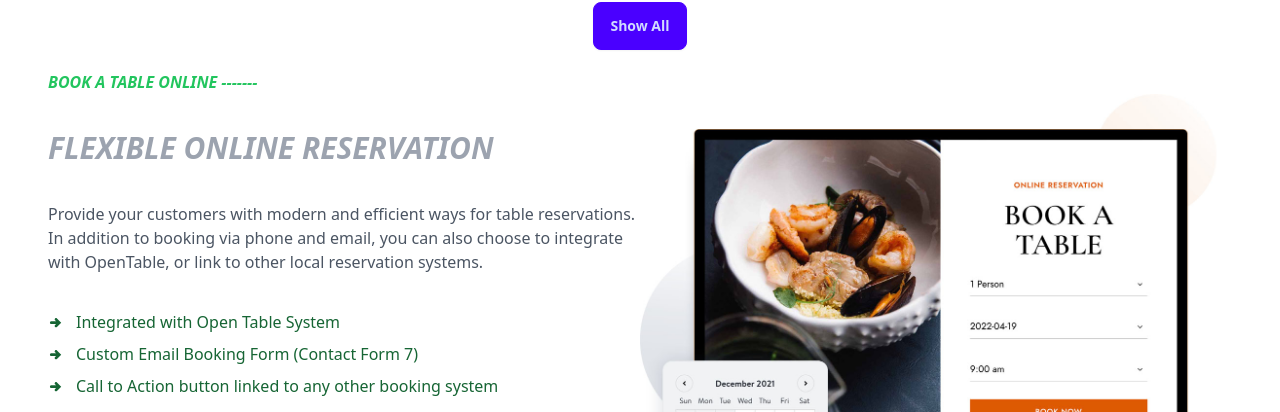
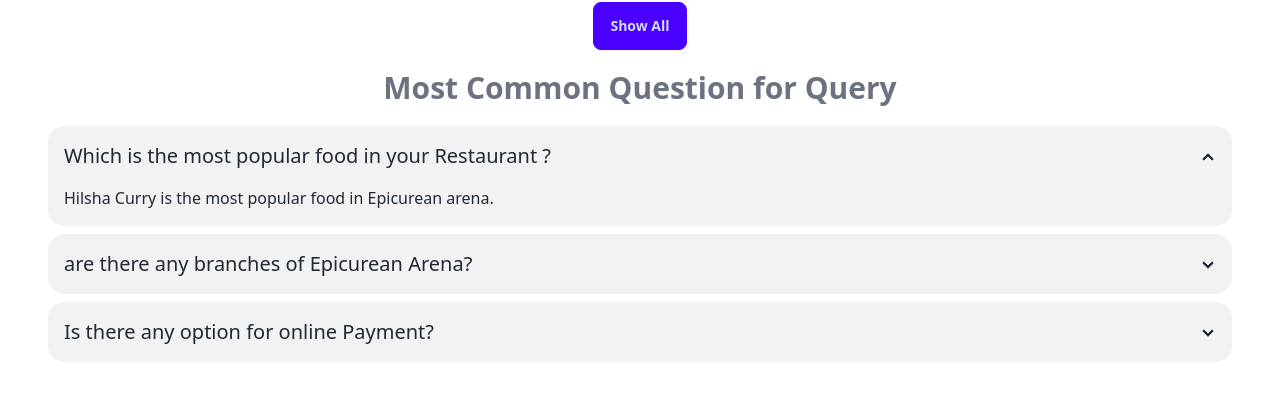
Before and after one commit to Emrandu1989/a11-client, a React (Vite) app: page / in a window 1280 px wide. Shown: the part 1962-2374 px from the top of the page. Built offline with nearby package versions, Linux system fonts and the light colour scheme; no server answers.

Commit message:
added accrodian for Faq section

```diff
--- /dev/null
+++ b/src/components/FaqSection/Faq.jsx
@@ -0,0 +1,40 @@
+
+
+const Faq = () => {
+    return (
+        <div className="mx-12 space-y-2 mb-12">
+              <div>
+                   <h2 className="text-center text-3xl font-semibold text-gray-500 my-5">Most Common Question for Query</h2>
+              </div>
+              <div className="collapse collapse-arrow bg-base-200">
+  <input type="radio" name="my-accordion-2" defaultChecked />
+  <div className="collapse-title text-xl font-medium">
+    Which is the most popular food in your Restaurant ?
+  </div>
+  <div className="collapse-content">
+    <p>Hilsha Curry is the most popular food in Epicurean arena.</p>
+  </div>
+</div>
+<div className="collapse collapse-arrow bg-base-200">
+  <input type="radio" name="my-accordion-2" />
+  <div className="collapse-title text-xl font-medium">
+      are there any branches of Epicurean Arena?
+  </div>
+  <div className="collapse-content">
+    <p>No. We have no branches. This is our main and only branches</p>
+  </div>
+</div>
+<div className="collapse collapse-arrow bg-base-200">
+  <input type="radio" name="my-accordion-2" />
+  <div className="collapse-title text-xl font-medium">
+    Is there any option for online Payment?
+  </div>
+  <div className="collapse-content">
+    <p>Yes, You can pay by various way. like : bKsh, Nagad and any david and credit card</p>
+  </div>
+</div>
+        </div>
+    );
+};
+
+export default Faq;
--- a/src/components/FoodDetails/FoodDetails.jsx
+++ b/src/components/FoodDetails/FoodDetails.jsx
@@ -3,11 +3,15 @@
 import { AuthContext } from "../../providers/AuthProvider";
 import axios from "axios";
 import Swal from "sweetalert2";
+import useAvailableFood from "../../hooks/useAvailableFood";
 
 const FoodDetails = () => {
   const { user } = useContext(AuthContext);
   const navigate = useNavigate();
   const [requestDate, setRequestDate] = useState('');
+
+   const [availableFoods, setAvailableFoods] = useAvailableFood();
+   console.log(availableFoods)
 
   useEffect(() => {
     const currentDate = new Date();
@@ -60,6 +64,8 @@
     try {
       const { data } = await axios.post(`${import.meta.env.VITE_API_URL}/requestedFoods`, foodDetails);
       if (data.insertedId) {
+          const filteredFood = availableFoods.filter(f=> f._id !==_id);
+          setAvailableFoods(filteredFood)
         Swal.fire({
           position: "center",
           icon: "success",
--- a/src/hooks/useAvailableFood.jsx
+++ b/src/hooks/useAvailableFood.jsx
@@ -1,9 +1,9 @@
-import { useState } from 'react';
+import { useEffect, useState } from 'react';
 
 const useAvailableFood = () => {
     const [availableFoods, setAvailableFoods] = useState([]);
     console.log(availableFoods)
-    useState(()=>{
+    useEffect(()=>{
         fetch(`${import.meta.env.VITE_API_URL}/foods`)
         .then(res=>res.json())
         .then(data=>setAvailableFoods(data))
--- a/src/pages/AvailableFoods/AvailableFoods.jsx
+++ b/src/pages/AvailableFoods/AvailableFoods.jsx
@@ -5,16 +5,23 @@
 import { RiLayoutRightFill } from "react-icons/ri";
 import { LuLayout } from "react-icons/lu";
 import { motion } from "framer-motion";
+import useAvailableFood from "../../hooks/useAvailableFood";
+
 
 const AvailableFoods = () => {
-  const allFoods = useLoaderData();
-  const [availableFoods, setAvailableFoods] = useState(allFoods);
+   const [availableFoods, setAvailableFoods] = useAvailableFood();
+   console.log(availableFoods)
+  // const allFoods = useLoaderData();
+  // const [availableFoods, setAvailableFoods] = useState(allFoods);
   const [searchQuery, setSearchQuery] = useState("");
   const [error, setError] = useState("");
   const [clickCount, setClickCount] = useState(0);
+  const [sort, setSort] =  useState('')
 
   const handleSearch = () => {
-    const filteredFoods = allFoods.filter((food) =>
+
+
+    const filteredFoods = availableFoods.filter((food) =>
       food.name.toLowerCase().includes(searchQuery.toLowerCase())
     );
     if (filteredFoods.length === 0) {
@@ -65,6 +72,18 @@
             Reset
           </button>
         </div>
+        <div>
+           <select
+           onChange={e => {
+              setSort(e.target.value)
+           }}
+           value={sort}
+           name="sort" id="sort" className="border p-4 rounded-md">
+               <option value="">Sort By Deadline</option>
+               <option value="dsc">Descending Order</option>
+               <option value="asc">Ascending Order</option>
+           </select>
+        </div>
         {error && <p className="text-red-500 text-center mb-4">{error}</p>}
         <motion.div
           className={`grid ${
--- a/src/pages/Home/Home/Home.jsx
+++ b/src/pages/Home/Home/Home.jsx
@@ -3,6 +3,7 @@
 import FeaturedFood from "../../../components/FeaturedFood/FeaturedFood";
 import PopularFood from "../../../components/PopularFoodSection/PopularFood";
 import Reservation from "../../../components/Reservation/Reservation";
+import Faq from "../../../components/FaqSection/Faq";
 
 
 const Home = () => {
@@ -14,6 +15,7 @@
             <Banner/>
             <PopularFood/>
             <FeaturedFood/>
+            <Faq/>
             <Reservation/>
 
         </>
```
